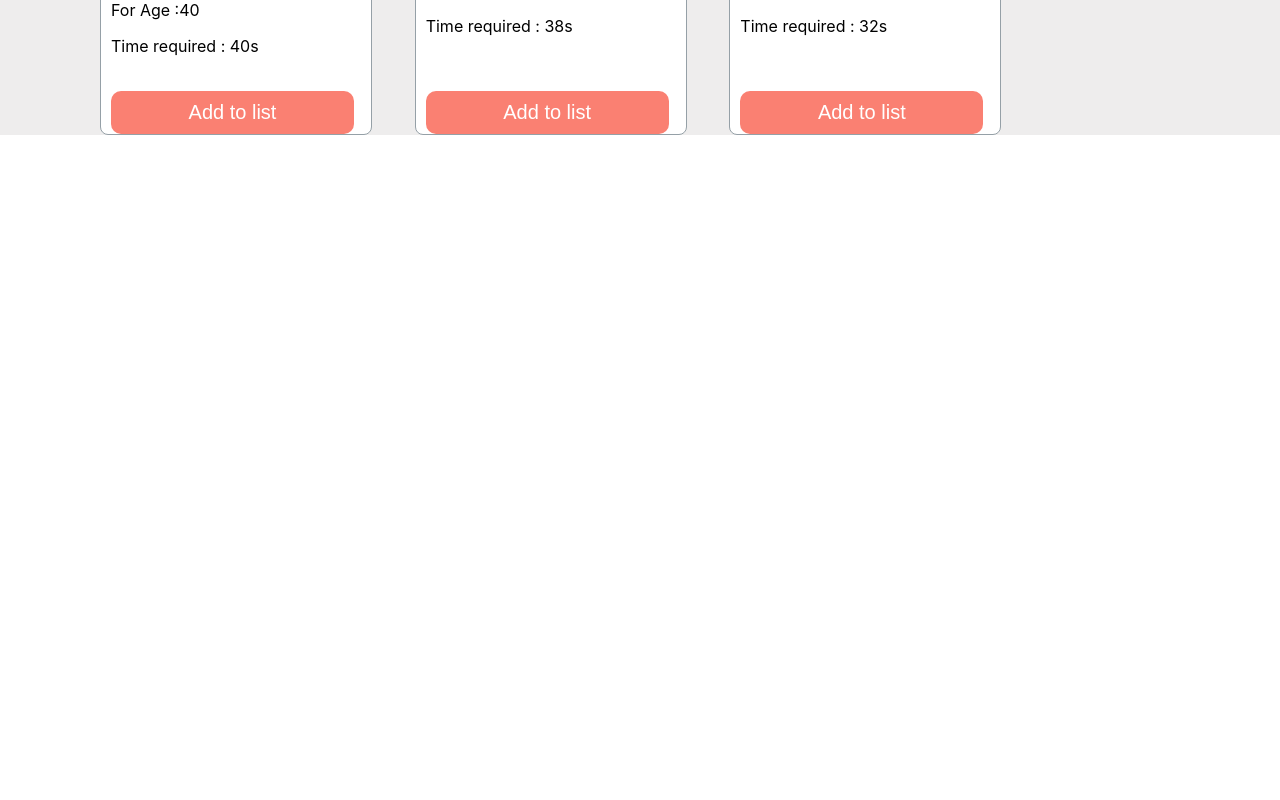
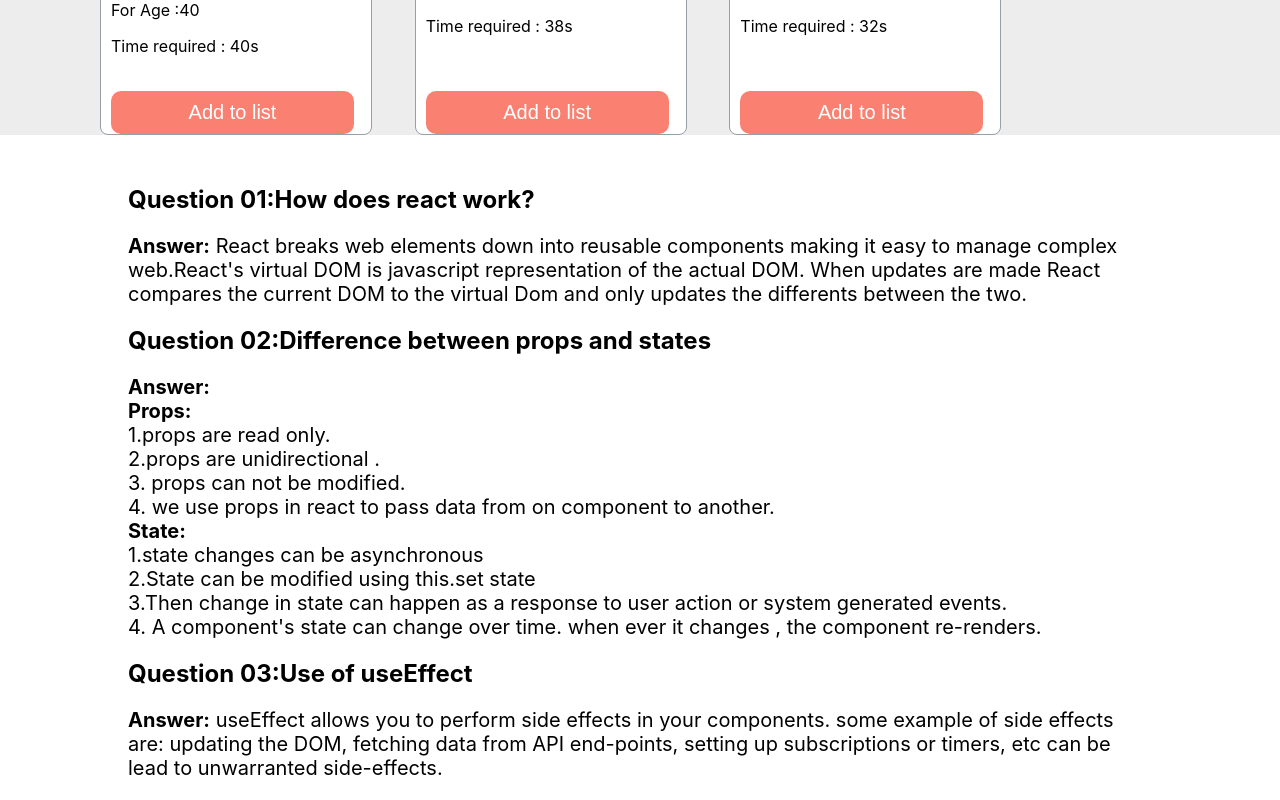
Before and after one commit to uziriahimu/regular-activities, a React (Create React App) app: page / in a window 1280 px wide. Shown: the part 1071-1871 px from the top of the page. Before the commit the page ends 1206 px from the top, so only its background shows below. Built offline with nearby package versions, Linux system fonts and the light colour scheme.

Commit message:
questions

```diff
--- /dev/null
+++ b/src/components/Blog/Blog.css
@@ -0,0 +1,9 @@
+.blog {
+    width: 80%;
+    margin: auto;
+    margin-top: 50px;
+}
+
+.blog p {
+    font-size: 20px;
+}
--- /dev/null
+++ b/src/components/Blog/Blog.js
@@ -0,0 +1,29 @@
+import React from 'react';
+import './Blog.css'
+
+const Blog = () => {
+    return (
+        <div className='blog'>
+            <h2>Question 01:How does react work?</h2>
+            <p><strong>Answer:</strong> React breaks web elements down into reusable components making it easy to manage complex web.React's virtual DOM is javascript representation of the actual DOM. When updates are made React compares the current DOM to the virtual Dom and only updates the differents between the two.</p>
+            <h2>Question 02:Difference between props and states</h2>
+            <p><strong>Answer:</strong><br />
+                <strong>Props:</strong> <br />
+                1.props are read only. <br />
+                2.props are unidirectional . <br />
+                3. props can not be modified. <br />
+                4. we use props in react to pass data from on component to another. <br />
+                <strong>State:</strong> <br />
+                1.state changes can be asynchronous <br />
+                2.State can be modified using this.set state <br />
+                3.Then change in state can happen as a response to user action or system generated events. <br />
+                4. A component's state can change over time. when ever it changes , the component re-renders.
+
+            </p>
+            <h2>Question 03:Use of useEffect</h2>
+            <p><strong>Answer:</strong> useEffect allows you to perform side effects in your components. some example of side effects are:  updating the DOM, fetching data from API end-points, setting up subscriptions or timers, etc can be lead to unwarranted side-effects.</p>
+        </div>
+    );
+};
+
+export default Blog;
--- a/src/components/Card/Card.css
+++ b/src/components/Card/Card.css
@@ -2,6 +2,7 @@
     display: grid;
     grid-template-columns: 4fr 1fr;
     background-color: rgb(238, 237, 237);
+
 }
 
 
--- a/src/components/Card/Card.js
+++ b/src/components/Card/Card.js
@@ -4,6 +4,7 @@ import React, { useEffect, useState } from 'react';
 import Details from '../Details/Details';
 import SingleCard from '../SingleCard/SingleCard';
 import './Card.css'
+import Blog from '../Blog/Blog';
 
 const Card = () => {
     const [cards, setCards] = useState([]);
@@ -47,6 +48,7 @@ const Card = () => {
                     <Details details={details}></Details>
                 </div>
             </div>
+            <Blog></Blog>
         </div>
 
 
```
